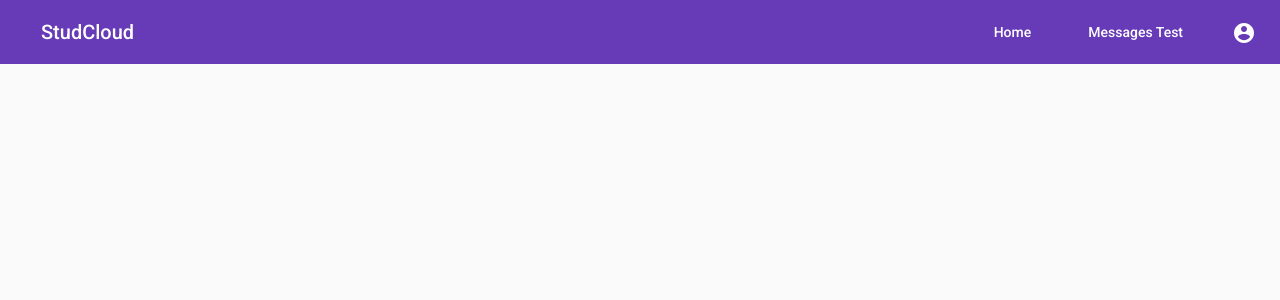
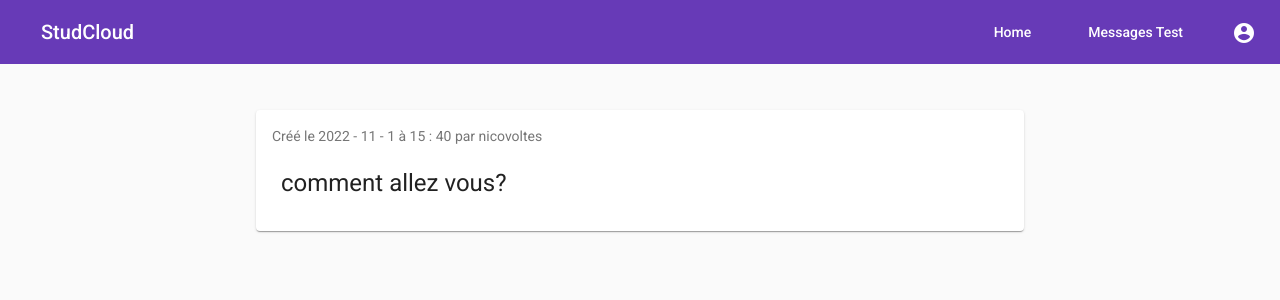
Before and after one commit to NicolasR64/studcloud-front, an Angular app: page /home in a window 1280 px wide. Shown: the top 300 px of the page. Built offline with nearby package versions, Linux system fonts and the light colour scheme.

Commit message:
add link topic

```diff
--- a/src/app/app-routing.module.ts
+++ b/src/app/app-routing.module.ts
@@ -9,7 +9,7 @@ import { TempMessagesComponent } from './temp-messages/temp-messages.component';
 const routes: Routes = [
   { path: 'registration', component: RegistrationComponent },
   { path: 'signIn', component: SignInComponent },
-  { path: 'tempMessages', component: TempMessagesComponent, canActivate: [AuthGuard] },
+  { path: 'topic/:id', component: TempMessagesComponent, canActivate: [AuthGuard] },
   { path: '',   redirectTo: '/home', pathMatch: 'full' },
   { path: '**', component: HomeComponent }
 
--- a/src/app/home/home.component.html
+++ b/src/app/home/home.component.html
@@ -1,3 +1,23 @@
 <div class="container">
-
+  <mat-card *ngFor="let topic of topics">
+    <mat-card-subtitle>
+        Créé le
+      {{ topic.Created.getFullYear() }}
+      -
+      {{ topic.Created.getMonth() }}
+      -
+      {{ topic.Created.getDay() }}
+      à
+      {{ topic.Created.getHours() }}
+      :
+      {{ topic.Created.getMinutes() }}
+      par
+      {{ findUserName(topic.TopicUserId) }}
+    </mat-card-subtitle>
+    <mat-card-content>
+        <a [routerLink]="['/topic', topic.TopicId]">
+            <h1>{{ topic.Question }}</h1>
+        </a>
+      </mat-card-content>
+  </mat-card>
 </div>
--- a/src/app/home/home.component.ts
+++ b/src/app/home/home.component.ts
@@ -1,51 +1,62 @@
-import { Component, OnInit, ViewChild } from '@angular/core';
+import { Component } from '@angular/core';
 import { Topic } from '../models/Topic';
-
-
-
-const TOPICS: Topic[] = [
-  {
-    TopicId: 0,
-    Question: "Brunquers est-il le meilleur prof?!",
-    Created: new Date("2019-04-15"),
-    TopicUserId: 0,
-    Comments: null
-  },
-  {
-    TopicId: 0,
-    Question: "AWS qqun comprend?",
-    Created: new Date("2020-07-27"),
-    TopicUserId: 0,
-    Comments: null
-  }
-];
-
-export interface PeriodicElement {
-  name: string;
-  position: number;
-  weight: number;
-  symbol: string;
-}
-
-const ELEMENT_DATA: PeriodicElement[] = [
-  {position: 1, name: 'Hydrogen', weight: 1.0079, symbol: 'H'},
-  {position: 2, name: 'Helium', weight: 4.0026, symbol: 'He'},
-  {position: 3, name: 'Lithium', weight: 6.941, symbol: 'Li'},
-  {position: 4, name: 'Beryllium', weight: 9.0122, symbol: 'Be'},
-  {position: 5, name: 'Boron', weight: 10.811, symbol: 'B'},
-  {position: 6, name: 'Carbon', weight: 12.0107, symbol: 'C'},
-  {position: 7, name: 'Nitrogen', weight: 14.0067, symbol: 'N'},
-  {position: 8, name: 'Oxygen', weight: 15.9994, symbol: 'O'},
-  {position: 9, name: 'Fluorine', weight: 18.9984, symbol: 'F'},
-  {position: 10, name: 'Neon', weight: 20.1797, symbol: 'Ne'},
-];
-
+import { User } from '../models/User';
 @Component({
   selector: 'app-home',
   templateUrl: './home.component.html',
   styleUrls: ['./home.component.css']
 })
 export class HomeComponent{
-  displayedColumns: string[] = ['position', 'weight', 'symbol'];
-  dataSource = ELEMENT_DATA;
+  // mock users
+  users: User[] = [
+    {
+      Id: 1,
+      Name: 'ravaux',
+      Firstname: 'nicolas',
+      Nickname: 'nicovoltes',
+      Password: 'zvIDG4s#@4z',
+      Email: 'email@gmail.com',
+      Phone: '0125 45 45 89',
+      Birthday: null,
+      Portefolios: null,
+      Topics: null,
+      Comments: null,
+      PrivateGroups: null,
+      PrivateMessages: null,
+    },
+    {
+      Id: 2,
+      Name: 'rav',
+      Firstname: 'nico',
+      Nickname: 'nico',
+      Password: 'zvIDG4s#@4z',
+      Email: 'email@gmail.com',
+      Phone: '0125 45 45 89',
+      Birthday: null,
+      Portefolios: null,
+      Topics: null,
+      Comments: null,
+      PrivateGroups: null,
+      PrivateMessages: null,
+    },
+  ];
+
+  topics: Topic[] = [
+    {
+      TopicId: 1,
+      Question: 'comment allez vous?',
+      Created: new Date('2022-12-19T15:40:54'),
+      TopicUserId: 1
+    }
+  ];
+
+  findUserName(commentUserId: number) {
+    let Nickname: string = '';
+    this.users.forEach((user) => {
+      if (user.Id == commentUserId) {
+        Nickname = user.Nickname;
+      }
+    });
+    return Nickname;
+  }
 }
--- a/src/app/models/Topic.ts
+++ b/src/app/models/Topic.ts
@@ -5,5 +5,4 @@ export class Topic{
   Question!: string;
   Created!: Date;
   TopicUserId!: number;
-  Comments!: Commentary[]|null;
 }
--- a/src/app/temp-messages/temp-messages.component.html
+++ b/src/app/temp-messages/temp-messages.component.html
@@ -1,5 +1,5 @@
 <div class="container">
-  <h1>Message d'un forum public</h1>
+  <h1>{{ topic.Question }}</h1>
 
   <mat-card *ngFor="let comment of comments">
     <mat-card-header>
--- a/src/app/temp-messages/temp-messages.component.ts
+++ b/src/app/temp-messages/temp-messages.component.ts
@@ -1,5 +1,6 @@
 import { Component } from '@angular/core';
 import { Commentary } from '../models/Commentary';
+import { Topic } from '../models/Topic';
 import { User } from '../models/User';
 
 @Component({
@@ -8,6 +9,14 @@ import { User } from '../models/User';
   styleUrls: ['./temp-messages.component.css'],
 })
 export class TempMessagesComponent {
+  // mock topic
+  topic: Topic = {
+    TopicId: 1,
+    Question: 'Comment allez vous?',
+    Created: new Date('2022-12-19T15:40:54'),
+    TopicUserId: 1,
+  };
+
   // mock users
   users: User[] = [
     {
--- a/src/app/toolbars/toolbars.component.html
+++ b/src/app/toolbars/toolbars.component.html
@@ -7,7 +7,7 @@
           <a mat-button [routerLink]="['/home']">Home</a>
         </span>
         <span class="sidenav-link">
-          <a mat-button [routerLink]="['/tempMessages']">Test messages</a>
+          <a mat-button [routerLink]="['/topic', 1]">Test messages</a>
         </span>
         <span class="sidenav-link" *ngIf="!isConnected">
           <a mat-button  [routerLink]="['/registration']">Enregistrement</a>
@@ -28,7 +28,7 @@
             <span class="title">StudCloud</span>
             <span class="spacer"></span>
             <span class="navbar-link"><a  mat-button [routerLink]="['/home']">Home</a></span>
-            <span class="navbar-link"><a  mat-button [routerLink]="['/tempMessages']">Messages Test</a></span>
+            <span class="navbar-link"><a  mat-button [routerLink]="['/topic', 1]">Messages Test</a></span>
             <span class="navbar-link">
               <a *ngIf="!isConnected" [routerLink]="['/registration']">
                 <button mat-icon-button class="buttonNavBar" aria-label="Permet de s'enregistrer ou de se connecter">
--- a/src/styles.css
+++ b/src/styles.css
@@ -53,5 +53,6 @@ button{
 @media screen and (max-width: 700px) {
     .container{
         padding: 0;
+        min-height: 89vh;
     }
 }
```
